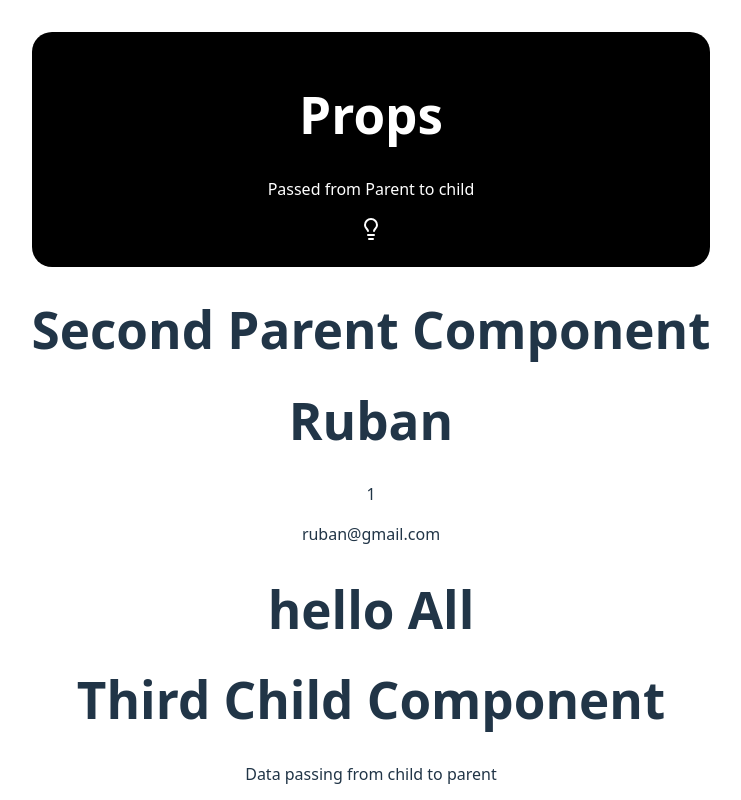
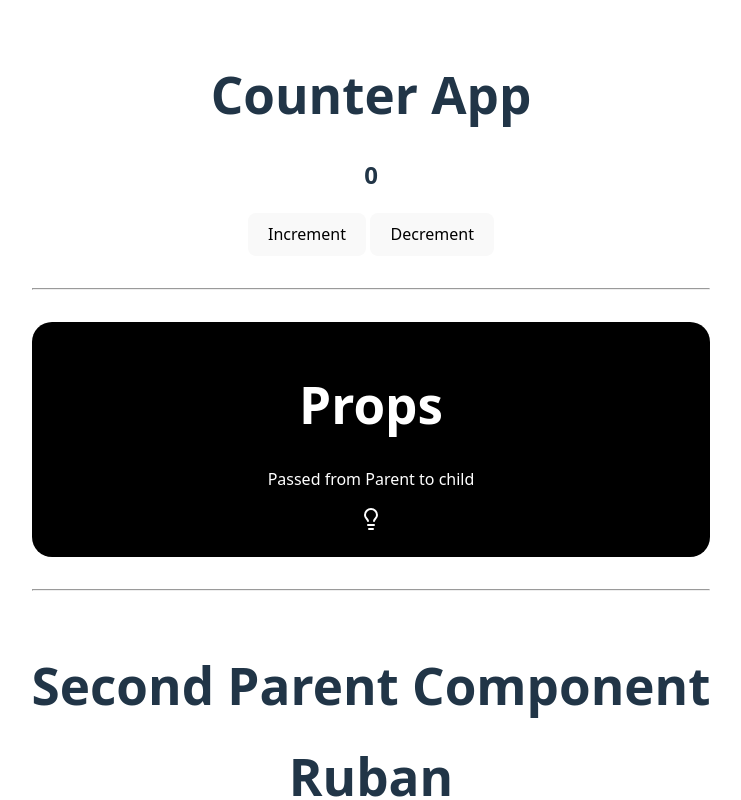
Before and after one commit to Ruban-07/React-Fundamentals, a React (Vite) app: page / in a window 1280 px wide. Shown: the top 800 px of the page, without its empty margins (269-1010 px from the left). Built offline with nearby package versions, Linux system fonts and the light colour scheme.

Commit message:
React Fundamentals 3

```diff
--- a/src/App.tsx
+++ b/src/App.tsx
@@ -3,13 +3,27 @@ import type React from "react";
 import FirstParentComponent from "./pages/example_1/FirstParentComponent";
 import ThirdParentComponent from "./pages/example_3/ThirdParentComponent";
 import SecondParentComponent from "./pages/example_2/SecondParentComponent";
+import CounterApp from "./pages/counter_app/CounterApp";
 
 const App: React.FC = () => {
   return (
     <>
+      <CounterApp />
+      <br />
+      <hr />
+      <br />
       <FirstParentComponent />
+      <br />
+      <hr />
+      <br />
       <SecondParentComponent />
+      <br />
+      <hr />
+      <br />
       <ThirdParentComponent />
+      <br />
+      <hr />
+      <br />
     </>
   );
 };
--- /dev/null
+++ b/src/pages/counter_app/CounterApp.tsx
@@ -0,0 +1,30 @@
+import type React from "react";
+import { useState } from "react";
+
+const CounterApp: React.FC = () => {
+    const [count, setCount] = useState(0);
+
+    const increaseCount: () => void = () => {
+        setCount((previousValue) => previousValue + 1);
+        console.log("Count Increased!");
+    };
+
+    const decreaseCount: () => void = () => {
+        setCount((previousValue) => previousValue - 1);
+        console.log("Count Decreased!");
+    };
+
+    return (
+        <div>
+            <h1>Counter App</h1>
+            <h2>
+                <strong>{count}</strong>
+            </h2>
+            <button onClick={increaseCount}>Increment</button>
+            &nbsp;
+            <button onClick={decreaseCount}>Decrement</button>
+        </div>
+    );
+};
+
+export default CounterApp;
```
Also changed, not shown: 1 other file (tests, documents, lock files or other folders).
